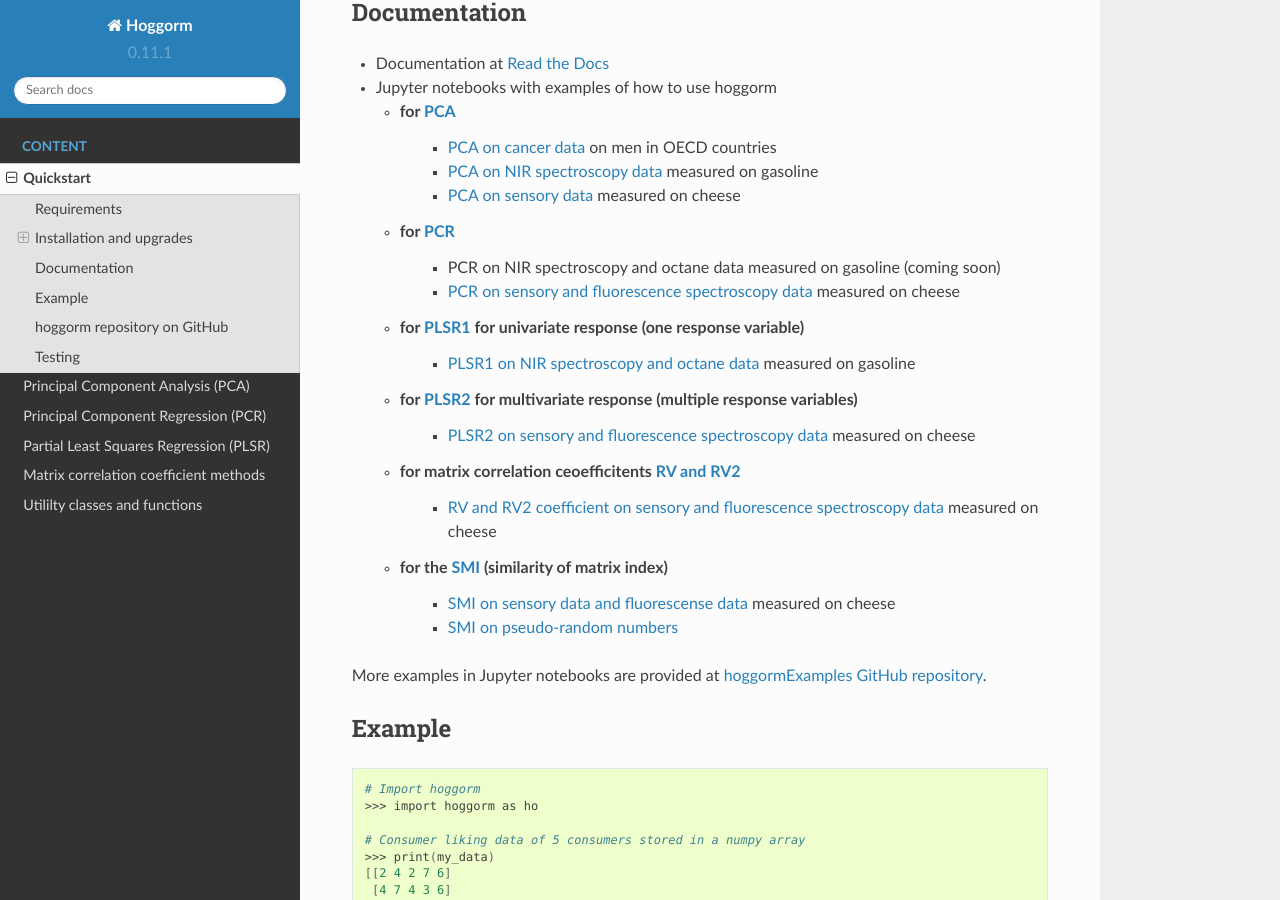
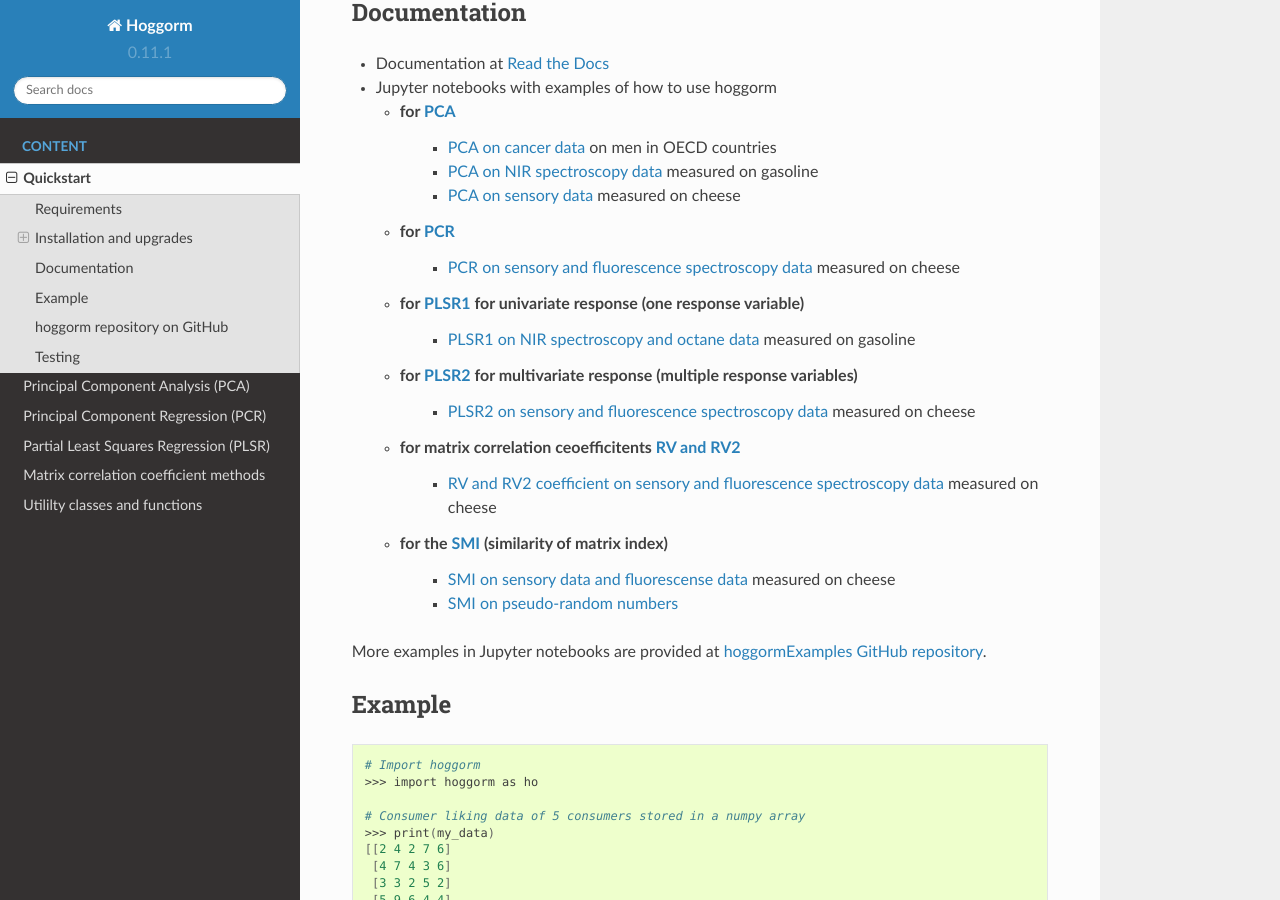
Before and after one commit to olivertomic/hoggorm, a Sphinx documentation site: the page built from docs/quickstart.rst, in a window 1280 px wide and 900 px high, scrolled down 1258 px. Built offline with Sphinx 7.4.7 and the Read the Docs theme 2.0.0, drawn with Linux system fonts in a browser that asks for light colours.

Commit message:
Updated example links

```diff
--- a/README.rst
+++ b/README.rst
@@ -28,7 +28,6 @@
 		- `PCA on NIR spectroscopy data`_ measured on gasoline
 		- `PCA on sensory data`_ measured on cheese
   - for `PCR`_
-		- PCR on NIR spectroscopy and octane data measured on gasoline (coming soon)
 		- `PCR on sensory and fluorescence spectroscopy data`_ measured on cheese
   - for `PLSR1`_ for univariate response (one response variable)
     	- `PLSR1 on NIR spectroscopy and octane data`_ measured on gasoline
--- a/docs/quickstart.rst
+++ b/docs/quickstart.rst
@@ -69,7 +69,6 @@
 		- `PCA on NIR spectroscopy data`_ measured on gasoline
 		- `PCA on sensory data`_ measured on cheese
   - for `PCR`_
-		- PCR on NIR spectroscopy and octane data measured on gasoline (coming soon)
 		- `PCR on sensory and fluorescence spectroscopy data`_ measured on cheese
   - for `PLSR1`_ for univariate response (one response variable)
     	- `PLSR1 on NIR spectroscopy and octane data`_ measured on gasoline
```
